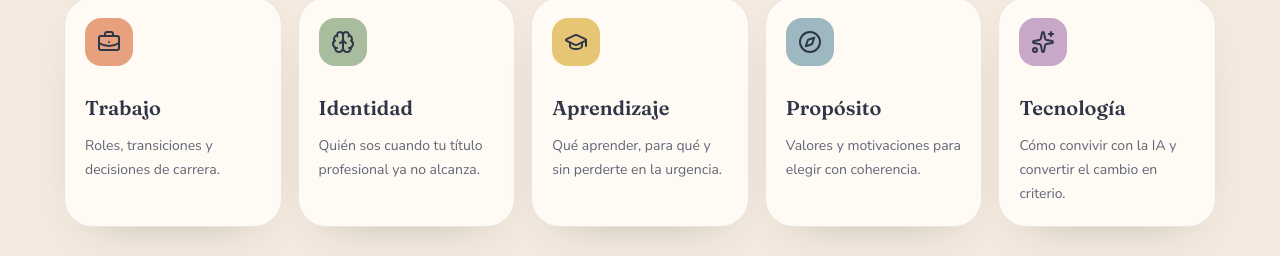
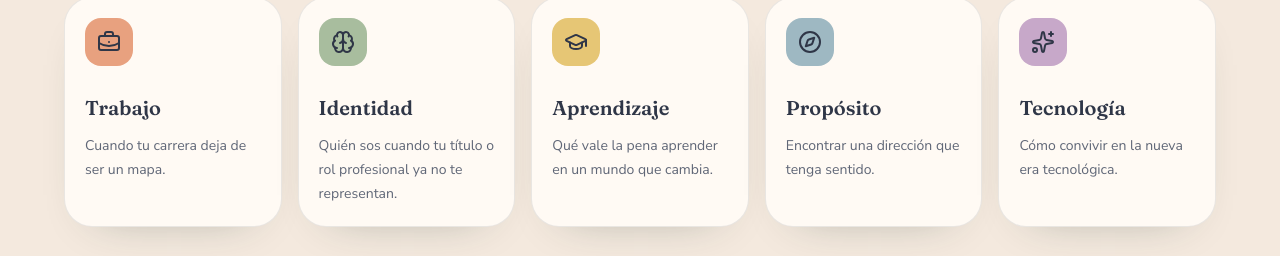
Before and after one commit to Nicosm1988/reinversi-n_profesional, a Next.js app: page /contacto in a window 1280 px wide. Shown: the part 2558-2814 px from the top of the page. Built offline with nearby package versions, Linux system fonts and the light colour scheme; no server answers.

Commit message:
content: actualizar reflexiones de las sendas

```diff
--- a/components/sections/senda-journey.tsx
+++ b/components/sections/senda-journey.tsx
@@ -26,11 +26,11 @@ const moments = [
 ];
 
 const paths = [
-  { icon: BriefcaseBusiness, title: "Trabajo", text: "Roles, transiciones y decisiones de carrera.", tone: "bg-[#e8a17f]" },
-  { icon: Brain, title: "Identidad", text: "Quién sos cuando tu título profesional ya no alcanza.", tone: "bg-[#a8bd9e]" },
-  { icon: GraduationCap, title: "Aprendizaje", text: "Qué aprender, para qué y sin perderte en la urgencia.", tone: "bg-[#e6c675]" },
-  { icon: Compass, title: "Propósito", text: "Valores y motivaciones para elegir con coherencia.", tone: "bg-[#9eb8c2]" },
-  { icon: Sparkles, title: "Tecnología", text: "Cómo convivir con la IA y convertir el cambio en criterio.", tone: "bg-[#c7a8c9]" },
+  { icon: BriefcaseBusiness, title: "Trabajo", text: "Cuando tu carrera deja de ser un mapa.", tone: "bg-[#e8a17f]" },
+  { icon: Brain, title: "Identidad", text: "Quién sos cuando tu título o rol profesional ya no te representan.", tone: "bg-[#a8bd9e]" },
+  { icon: GraduationCap, title: "Aprendizaje", text: "Qué vale la pena aprender en un mundo que cambia.", tone: "bg-[#e6c675]" },
+  { icon: Compass, title: "Propósito", text: "Encontrar una dirección que tenga sentido.", tone: "bg-[#9eb8c2]" },
+  { icon: Sparkles, title: "Tecnología", text: "Cómo convivir en la nueva era tecnológica.", tone: "bg-[#c7a8c9]" },
 ];
 
 export function SendaJourney() {
```
